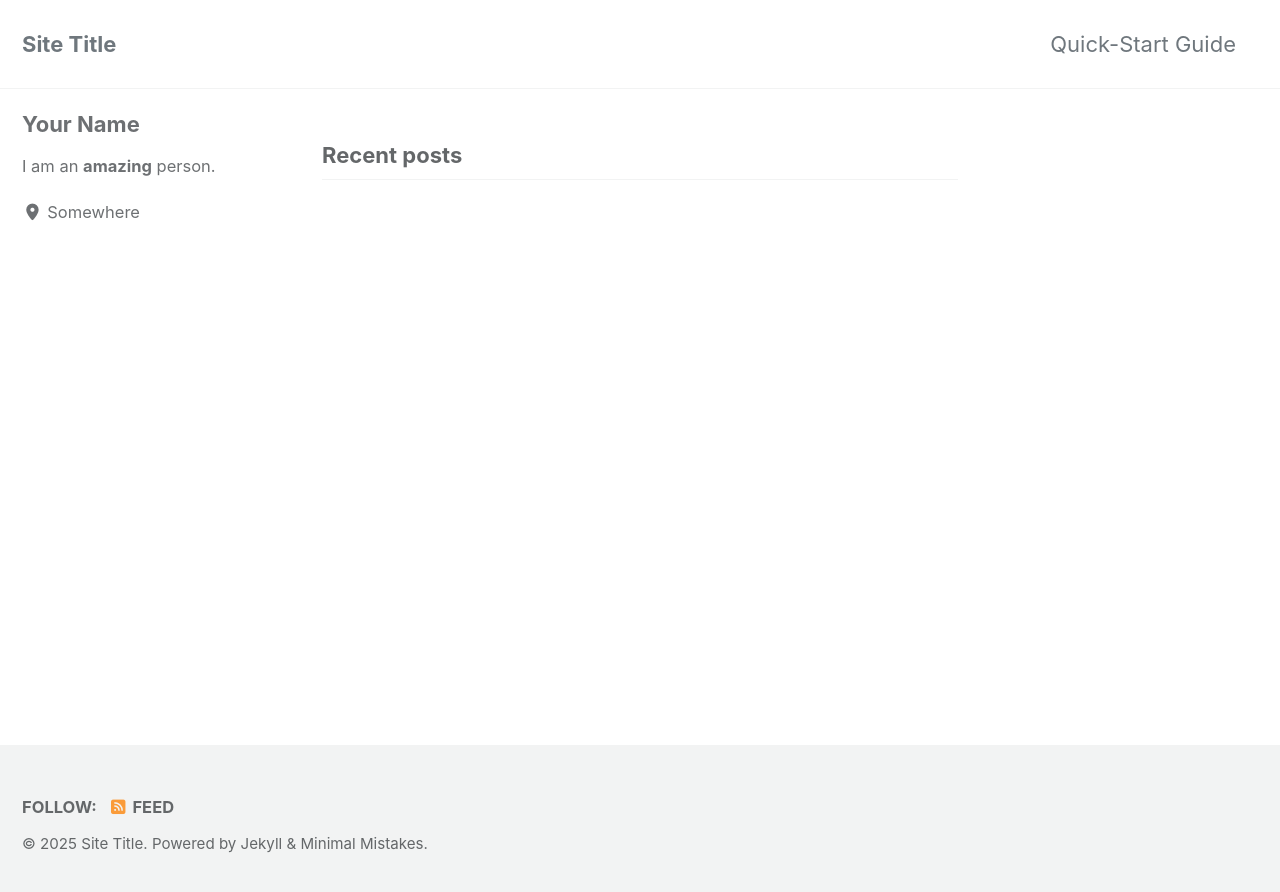
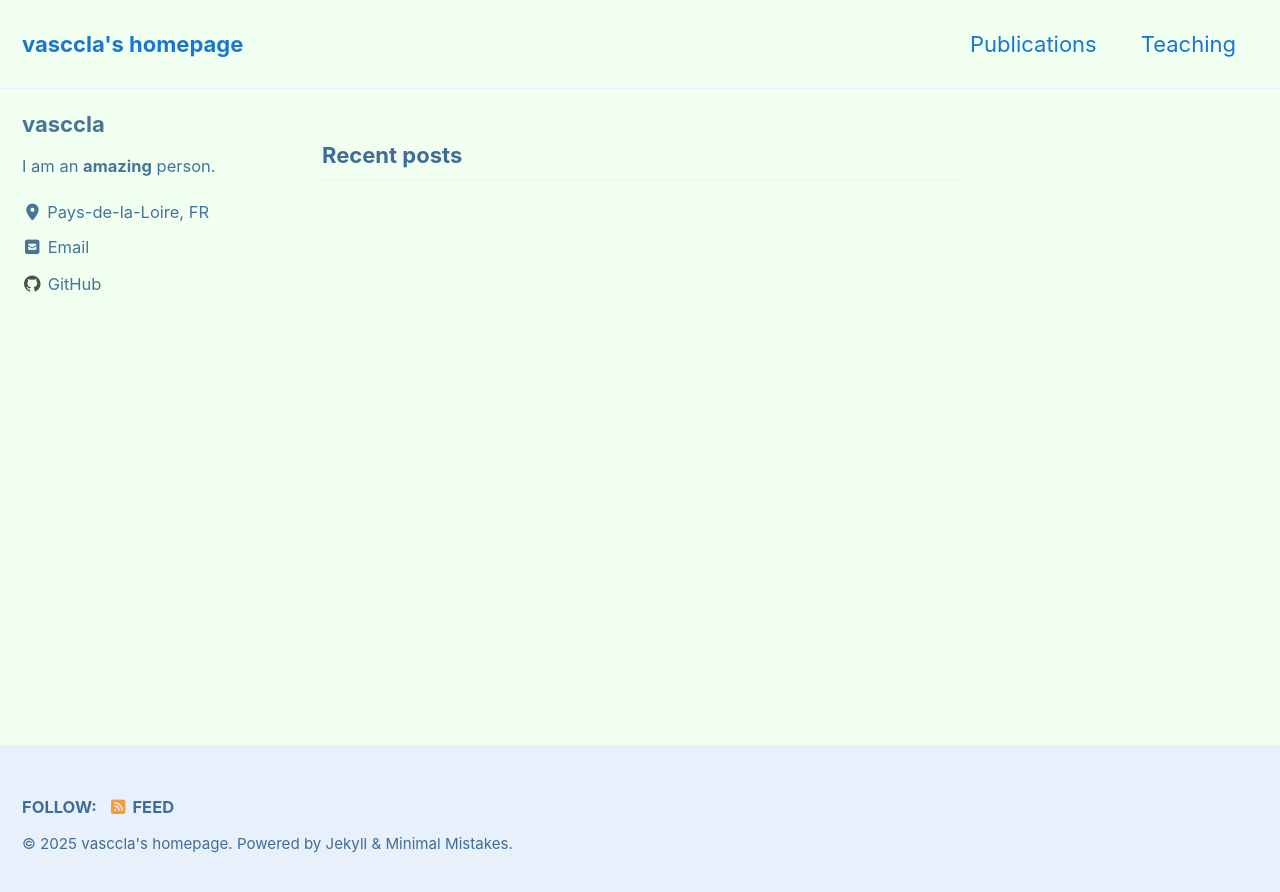
Before and after one commit to vasccla/vasccla.github.io, a Jekyll site: the page built from index.html, in a window 1280 px wide. Shown: the top 892 px of the page. Built offline with Jekyll 4.4.1, drawn with Linux system fonts in a browser that asks for light colours; cached includes are drawn as plain includes; the list of posts is cut into pages by our own code.

Commit message:
new pages: publications + teaching

```diff
--- a/_config.yml
+++ b/_config.yml
@@ -12,17 +12,17 @@
 
 # theme                  : "minimal-mistakes-jekyll"
 # remote_theme           : "mmistakes/minimal-mistakes"
-minimal_mistakes_skin    : "default" # "air", "aqua", "contrast", "dark", "dirt", "neon", "mint", "plum", "sunrise"
+minimal_mistakes_skin    : "aqua" # "default" "air", "aqua", "contrast", "dark", "dirt", "neon", "mint", "plum", "sunrise"
 
 # Site Settings
 locale                   : "en-US"
 rtl                      : # true, false (default) # turns direction of the page into right to left for RTL languages
-title                    : "Site Title"
+title                    : "vasccla's homepage"
 title_separator          : "-"
 subtitle                 : # site tagline that appears below site title in masthead
 name                     : "Your Name"
-description              : "An amazing website."
-url                      : # the base hostname & protocol for your site e.g. "https://mmistakes.github.io"
+description              : "WHATA amazing website."
+url                      : "https://vasccla.github.io" # the base hostname & protocol for your site e.g. "https://mmistakes.github.io"
 baseurl                  : # the subpath of your site, e.g. "/blog"
 repository               : # GitHub username/repo-name e.g. "mmistakes/minimal-mistakes"
 teaser                   : # path of fallback teaser image, e.g. "/assets/images/500x300.png"
@@ -113,15 +113,15 @@ analytics:
 
 # Site Author
 author:
-  name             : "Your Name"
+  name             : "vasccla"
   avatar           : # path of avatar image, e.g. "/assets/images/bio-photo.jpg"
   bio              : "I am an **amazing** person."
-  location         : "Somewhere"
+  location         : "Pays-de-la-Loire, FR"
   email            :
   links:
     - label: "Email"
       icon: "fas fa-fw fa-envelope-square"
-      # url: "mailto:your.name@email.com"
+      url: "mailto:claudia.vasconcellos@email.com"
     - label: "Website"
       icon: "fas fa-fw fa-link"
       # url: "https://your-website.com"
@@ -133,10 +133,12 @@ author:
       # url: "https://facebook.com/"
     - label: "GitHub"
       icon: "fab fa-fw fa-github"
-      # url: "https://github.com/"
+      url: "https://github.com/vasccla"
     - label: "Instagram"
       icon: "fab fa-fw fa-instagram"
       # url: "https://instagram.com/"
+    - label: "ORCID"
+      icon: "fab fa-orcid"
 
 # Site Footer
 footer:
@@ -153,8 +155,8 @@ footer:
     - label: "GitLab"
       icon: "fab fa-fw fa-gitlab"
       # url:
-    - label: "Bitbucket"
-      icon: "fab fa-fw fa-bitbucket"
+    # - label: "Bitbucket"
+    #   icon: "fab fa-fw fa-bitbucket"
       # url:
     - label: "Instagram"
       icon: "fab fa-fw fa-instagram"
@@ -164,7 +166,7 @@ footer:
 # Reading Files
 include:
   - .htaccess
-  - _pages
+  - /_pages
 exclude:
   - "*.sublime-project"
   - "*.sublime-workspace"
@@ -324,3 +326,4 @@ defaults:
       comments: # true
       share: true
       related: true
+      show_date: true
--- a/_data/navigation.yml
+++ b/_data/navigation.yml
@@ -1,12 +1,14 @@
 # main links
 main:
-  - title: "Quick-Start Guide"
-    url: https://mmistakes.github.io/minimal-mistakes/docs/quick-start-guide/
+  - title: "Publications"
+    url: /publications
   # - title: "About"
   #   url: https://mmistakes.github.io/minimal-mistakes/about/
   # - title: "Sample Posts"
   #   url: /year-archive/
   # - title: "Sample Collections"
   #   url: /collection-archive/
-  # - title: "Sitemap"
-  #   url: /sitemap/
+  - title: "Teaching"
+    url: /teaching
+  # - title: "Contact"
+  #   url: /contact
```
Also changed, not shown: _pages/contact.md (added, +40 -0 lines), _pages/publications.md (added, +59 -0 lines), _pages/publications2.html (added, +21 -0 lines), _pages/teaching.md (added, +70 -0 lines).
